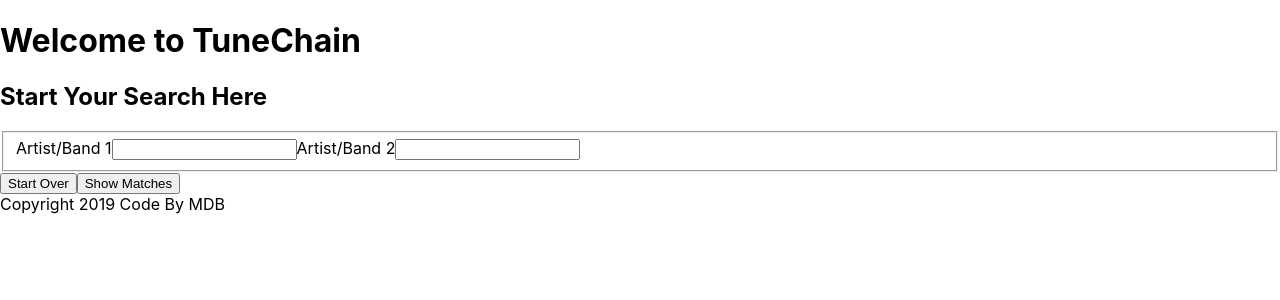
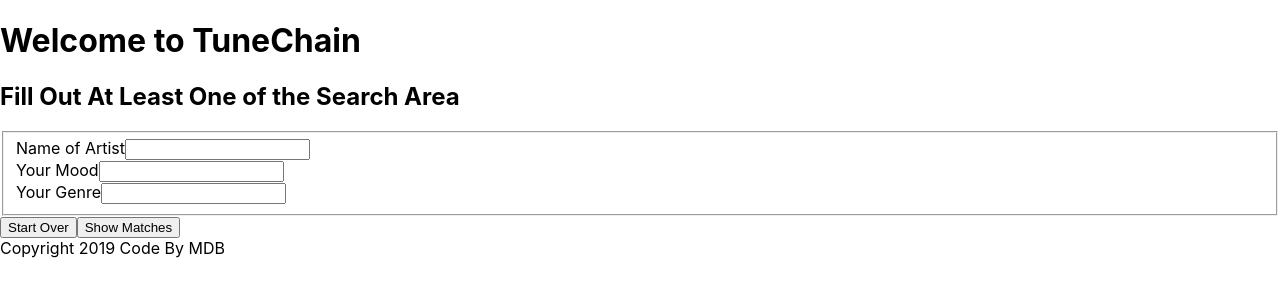
Before and after one commit to mdb1710/songchain-app, a React (Create React App) app: page /search in a window 1280 px wide. Shown: the top 300 px of the page. Built offline with nearby package versions, Linux system fonts and the light colour scheme.

Commit message:
adjusted search page

```diff
--- a/src/App.js
+++ b/src/App.js
@@ -5,24 +5,39 @@ import Searchpage from './SearchPage';
 import Header from './components/Header';
 import Results from './Results';
 import Footer from './components/Footer';
+import SearchContext from './context/SearchContext';
 
 
 
 
 class App extends Component {
 
-  constructor(props){
-    super(props)
-    this.state = {
-     artistOne: "",
-     artistTwo: ""
-    }
+  state = {
+    artist: "",
+    mood: "",
+    genre: "",
+    error: null
+  }
+
+  displaySearchResults = (a, b, c,) => {
+    const { artist, mood, genre } = this.state;
+    console.log('artist', artist);
+    console.log('mood', mood);
+    console.log('genre', genre);
   }
 
   render() {
+    const contextValue = {
+      artist: this.state.artist,
+      mood: this.state.mood,
+      genre: this.state.genre,
+      displaySearchResults: this.state.displaySearchResults
+    }
     return (
       <div className="App">
         <Header />
+        <main>
+        <SearchContext.Provider value={contextValue}>
         <Route
         exact path='/'
         component={Homepage} />
@@ -33,6 +48,8 @@ class App extends Component {
         path='/results'
         component={Results}
         />
+        </SearchContext.Provider>
+        </main>
         <Footer />
       </div>
     );
--- a/src/Results.js
+++ b/src/Results.js
@@ -1,11 +1,17 @@
 import React, { Component } from 'react';
+import { Link } from 'react-router-dom';
+import SearchContext from './context/SearchContext';
 
 class Results extends Component {
+
+    static contextType = SearchContext
+
     render(){
+        const { artist, mood, genre} = this.context;
         return(
         <>
-        <div className="search-results">
-               <h3>Here are your search results</h3>
+
+            <h3>Here are your {mood} & {genre} search results for {artist} </h3>
             <div className="result-list">
                <ul>
                    <li>Playlist 1</li>
@@ -14,7 +20,13 @@ class Results extends Component {
                </ul>
                <p>See more playlists with artist here</p>
             </div>
-        </div>
+            <div className="new-search">
+              <Link to='/search'>
+                <button type='submit'>Search Again</button>
+              </Link>
+            </div>
+
+
         </>
         )
     }
--- a/src/SearchPage.js
+++ b/src/SearchPage.js
@@ -1,53 +1,88 @@
 import React, { Component } from 'react';
+// eslint-disable-next-line
 import { Link } from 'react-router-dom';
+import Results from './Results';
+import SearchContext from './context/SearchContext';
 
 
 class Searchpage extends Component{
 
+    static contextType = SearchContext;
+
+
 
     handleFirstArtistChange = (e) => {
-        let nameOne = e.target.value
-        console.log(nameOne);
-    }
+        this.setState({
+            artist: e.target.value
+        })
+        // console.log(this.state.artist);
+        console.log(e.target.value);
+    };
 
 
-    handleSecondArtistChange = (e) =>{
-        let nameTwo = e.target.value
-        console.log(nameTwo);
+    handleMoodChange = (e) =>{
+        this.setState({
+            mood: e.target.value
+        })
+        // console.log(this.state.mood);
+        console.log(e.target.value);
+    };
 
-    }
+    handleGenreChange = (e) =>{
+        this.setState({
+            genre: e.target.value
+        })
+        // console.log(this.state.mood);
+        console.log(e.target.value);
+    };
+
+
 
     handleArtistSearch = (e) => {
      e.preventDefault();
+     const { artist, mood, genre } = this.state;
      console.log('Search started');
-     return
+     console.log('artist', artist);
+     console.log('mood', mood);
+     console.log('genre', genre);
 
 
-    }
+    //  this.setState({
+    //      artist: artist.e.target.value.toLowerCase()
+    //  })
+    //  this.context.displayResults(artist, mood);
 
-    resetArtistSearch(event){
-        event.preventDefault();
-        console.log('Search has reset');
+    };
 
-    }
+    // resetArtistSearch(event){
+    //     event.preventDefault();
+    //     console.log('Search has reset');
 
-    render(){
+    // }
 
+    render() {
+        const { artist, mood, genre } = this.context;
+        console.log(artist, mood, genre);
 
         return(
         <>
-            <h2>Start Your Search Here</h2>
+            <h2>Fill Out At Least One of the Search Area</h2>
             <div className="searchform">
                 <form id='artist-search-form' onSubmit={this.handleArtistSearch}>
                    <fieldset>
-                   <label name="firstArtist">Artist/Band 1</label>
-                   <input type="text" ref="artistOne" onChange={this.handleFirstArtistChange}/>
-                   <label name="secondArtist">Artist/Band 2</label>
-                   <input type="text"  ref='artistTwo' onChange={this.handleSecondArtistChange}/>
+                   <label name="Artist">Name of Artist</label>
+                   <input type="text" name="artistOne"  onChange={this.handleFirstArtistChange}/>
+                   <br />
+                   <label name="Mood">Your Mood</label>
+                   <input type="text"  name='mood-search' onChange={this.handleMoodChange}/>
+                   <br />
+                   <label name="Genre">Your Genre</label>
+                   <input type="text"  name='genre-search' onChange={this.handleGenreChange}/>
+                   <br />
                    </fieldset>
-                   <button type="Reset" onClick={() => this.resetArtistSearch()}>Start Over</button>
+                   <button type="Reset" >Start Over</button>
                    <Link to="/results">
-                   <button type="submit">Show Matches</button>
+                   <button type="submit" >Show Matches</button>
                    </Link>
 
                 </form>
@@ -58,7 +93,8 @@ class Searchpage extends Component{
 
         </>
         )
-    }
+
+  }
 };
 
 export default Searchpage;
--- /dev/null
+++ b/src/context/SearchContext.js
@@ -0,0 +1,10 @@
+import React from 'react';
+
+const SearchContext = React.createContext({
+    artist: "",
+    mood: "",
+    genre: "",
+    displaySearchResults: () => {}
+});
+
+export default SearchContext;
```
